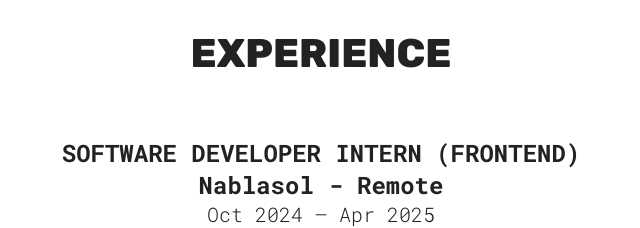
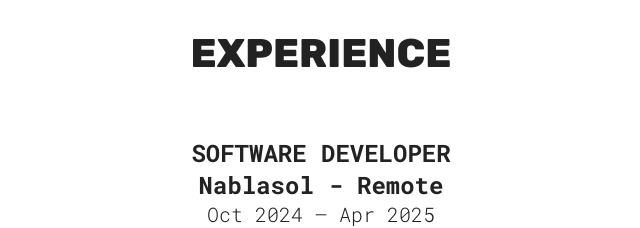
Before and after one commit to Kamlesh718/Portfolio, a React (Vite) app: page / in a window 1280 px wide. Shown: the part 2340-2568 px from the top of the page, without its empty margins (319-959 px from the left). Built offline with nearby package versions, Linux system fonts and the light colour scheme.

Commit message:
Minor update

```diff
--- a/src/sections/Experience/Experience.jsx
+++ b/src/sections/Experience/Experience.jsx
@@ -34,7 +34,7 @@
       </motion.h1>
 
       <motion.h2 variants={item}>
-        Software Developer Intern (FrontEnd)
+        Software Developer
       </motion.h2>
 
       <motion.h3 variants={item}>Nablasol - Remote</motion.h3>
```
Also changed, not shown: 1 other file (tests, documents, lock files or other folders).
